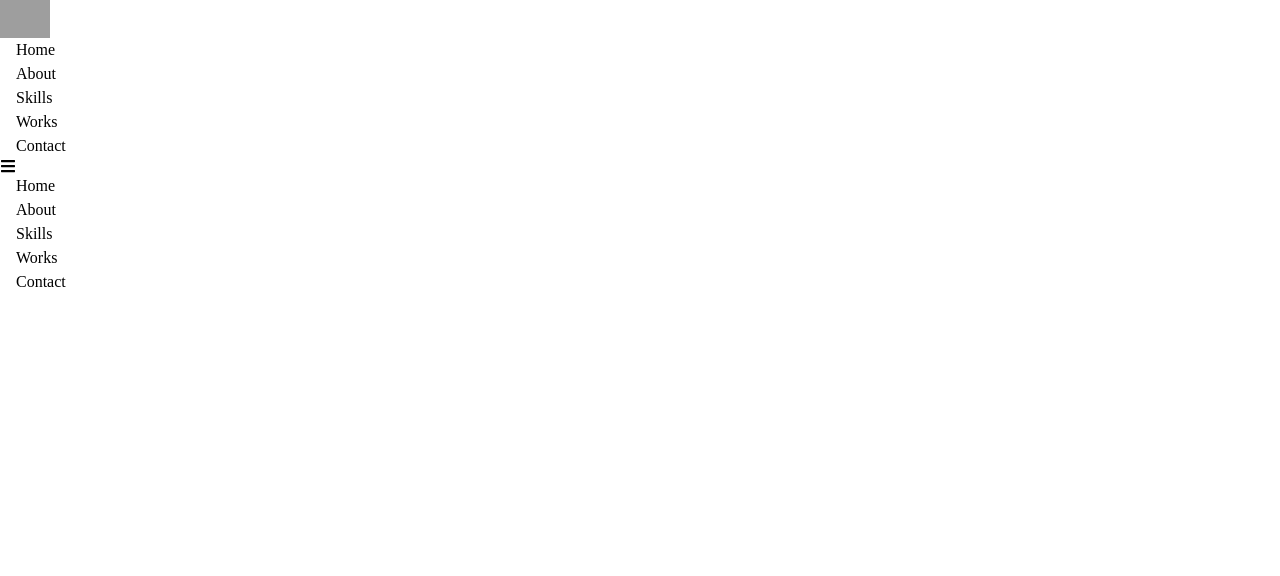
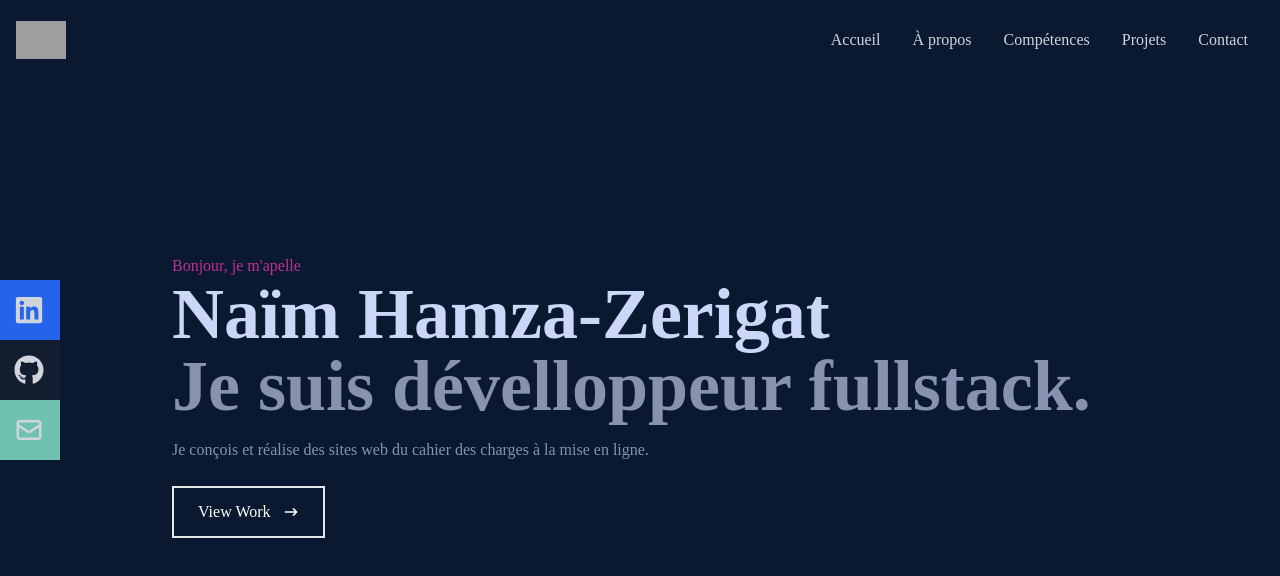
Before and after one commit to NaimHz/Portfolio, a React (Create React App) app: page / in a window 1280 px wide. Shown: the top 576 px of the page. Built offline with nearby package versions, Linux system fonts and the light colour scheme; grey boxes are pictures that could not be loaded.

Commit message:
page accueil crée

```diff
--- a/src/App.js
+++ b/src/App.js
@@ -1,11 +1,13 @@
-import Navbar from './components/Navbar';
-
+import Home from './components/Home'
+import Navbar from './components/Navbar'
 
 function App() {
-  return (<div>
-    <Navbar />
-  </div>
-  );
+  return (
+    <div>
+      <Navbar />
+      <Home />
+    </div>
+  )
 }
 
-export default App;
+export default App
--- /dev/null
+++ b/src/components/About.js
@@ -0,0 +1,7 @@
+import React from 'react'
+
+const About = () => {
+  return <div>About</div>
+}
+
+export default About
--- a/src/components/Home.js
+++ b/src/components/Home.js
@@ -1,7 +1,32 @@
 import React from 'react'
+import { HiArrowNarrowRight } from 'react-icons/hi'
 
 const Home = () => {
-  return <div>Home</div>
+  return (
+    <div name="home" className="w-full h-screen bg-[#0a192f]">
+      <div className="max-w-[1000px] mx-auto px-8 flex flex-col justify-center h-full">
+        <p className="text-[#bf3197]">Bonjour, je m'apelle</p>
+        <h1 className="text-4xl sm:text-7xl font-bold text-[#ccd6f6]">
+          Naïm Hamza-Zerigat
+        </h1>
+        <h2 className="text-4xl sm:text-7xl font-bold text-[#8892b0]">
+          Je suis dévelloppeur fullstack.
+        </h2>
+        <p className="text-[#8892b0] py-4 max-w-[700px]">
+          Je conçois et réalise des sites web du cahier des charges à la mise en
+          ligne.
+        </p>
+        <div>
+          <button className="group text-white border-2 px-6 py-3 my-2 flex items-center hover:bg-pink-600 hover:border-pink-600">
+            View Work{' '}
+            <HiArrowNarrowRight className="ml-3 group-hover:rotate-90 duration-300" />
+          </button>
+        </div>
+      </div>
+    </div>
+  )
 }
 
 export default Home
+
+//Après avoir valider 1 an a l'IUT Informatique, j'ai décider de me former au métier de développeur fullstack.
--- /dev/null
+++ b/src/components/Navbar.js
@@ -0,0 +1,81 @@
+import React, { useState } from 'react'
+import circlelogo from '../assets/circlelogo.png'
+import {
+  FaBars,
+  FaTimes,
+  FaGithub,
+  FaLinkedin,
+  FaFacebook,
+  FaLinkedinIn,
+} from 'react-icons/fa'
+import { HiOutlineMail } from 'react-icons/hi'
+
+const Navbar = () => {
+  const [nav, setNav] = useState(false)
+  const handleClick = () => setNav(!nav)
+
+  return (
+    <div className="fixed w-full h-[80px] flex justify-between items-center px-4 bg-[#0a192f] text-gray-300">
+      <div>
+        <img src={circlelogo} alt="Logo" style={{ width: '50px' }} />
+      </div>
+
+      <ul className="hidden md:flex">
+        <li>Accueil</li>
+        <li>À propos</li>
+        <li>Compétences</li>
+        <li>Projets</li>
+        <li>Contact</li>
+      </ul>
+      {/* Mobile */}
+      <div onClick={handleClick} className="md:hidden z-10">
+        {!nav ? <FaBars /> : <FaTimes />}
+      </div>
+      <ul
+        className={
+          !nav
+            ? 'hidden'
+            : 'absolute top-0 left-0 w-full h-screen bg-[#0a192f] flex flex-col justify-center items-center'
+        }
+      >
+        <li className="py-6 text-4xl">Home</li>
+        <li className="py-6 text-4xl">About</li>
+        <li className="py-6 text-4xl">Skills</li>
+        <li className="py-6 text-4xl">Works</li>
+        <li className="py-6 text-4xl">Contact</li>
+      </ul>
+
+      {/* Social */}
+      <div className="hidden lg:flex fixed flex-col top-[35%] left-0">
+        <ul>
+          <li className="w-[160px] h-[60px] flex justify-between items-center ml-[-100px] hover:ml-[-10px] duration-300 bg-blue-600">
+            <a
+              className="flex justify-between items-center w-full text-gray-300"
+              href="https://fr.linkedin.com/in/na%C3%AFm-hamza-zerigat-01a081187"
+            >
+              Linkedin <FaLinkedin size={30} />
+            </a>
+          </li>
+          <li className="w-[160px] h-[60px] flex justify-between items-center ml-[-100px] hover:ml-[-10px] duration-300 bg-[#3333]">
+            <a
+              className="flex justify-between items-center w-full text-gray-300"
+              href="https://fr.linkedin.com/in/na%C3%AFm-hamza-zerigat-01a081187"
+            >
+              Github <FaGithub size={30} />
+            </a>
+          </li>
+          <li className="w-[160px] h-[60px] flex justify-between items-center ml-[-100px] hover:ml-[-10px] duration-300 bg-[#6fc2b0]">
+            <a
+              className="flex justify-between items-center w-full text-gray-300"
+              href="/"
+            >
+              Email <HiOutlineMail size={30} />
+            </a>
+          </li>
+        </ul>
+      </div>
+    </div>
+  )
+}
+
+export default Navbar
--- a/src/components/Navbar.jsx
+++ /dev/null
@@ -1,44 +0,0 @@
-import React, { useState } from 'react'
-import circlelogo from '../assets/circlelogo.png'
-import { FaBars, FaTimes } from 'react-icons/fa'
-
-const Navbar = () => {
-  const [nav, setNav] = useState(false)
-  const handleClick = () => setNav(!nav)
-
-  return (
-    <div className="fixed w-full h-[80px] flex justify-between items-center px-4 bg-[#0a192f] text-gray-300">
-      <div>
-        <img src={circlelogo} alt="Logo" style={{ width: '50px' }} />
-      </div>
-
-      <ul className="hidden md:flex">
-        <li>Home</li>
-        <li>About</li>
-        <li>Skills</li>
-        <li>Works</li>
-        <li>Contact</li>
-      </ul>
-      {/* Mobile */}
-      <div onClick={handleClick} className="md:hidden z-10">
-        {!nav ? <FaBars /> : <FaTimes />}
-      </div>
-      <ul
-        className={
-          !nav
-            ? 'hidden'
-            : 'absolute top-0 left-0 w-full h-screen bg-[#0a192f] flex flex-col justify-center items-center'
-        }
-      >
-        <li className="py-6 text-4xl">Home</li>
-        <li className="py-6 text-4xl">About</li>
-        <li className="py-6 text-4xl">Skills</li>
-        <li className="py-6 text-4xl">Works</li>
-        <li className="py-6 text-4xl">Contact</li>
-      </ul>
-      <div className="hidden"></div>
-    </div>
-  )
-}
-
-export default Navbar
```
